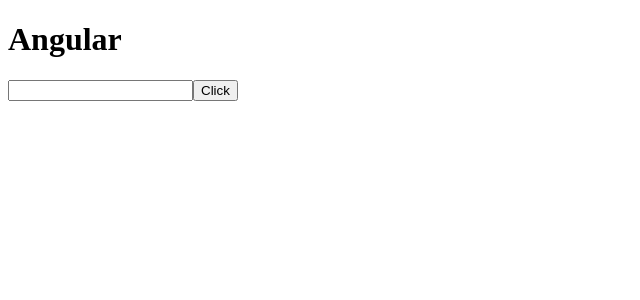
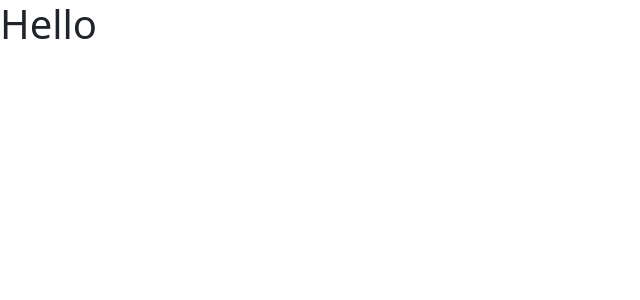
Before and after one commit to darskp/angular-learn, an Angular app: page / in a window 1280 px wide. Shown: the top 300 px of the page, without its empty margins (0-640 px from the left). Built offline with nearby package versions, Linux system fonts and the light colour scheme.

Commit message:
Component Template Syntax

```diff
--- a/src/app/app.component.html
+++ b/src/app/app.component.html
@@ -1,4 +1 @@
-<h1>{{componentName}}</h1>
-<h2>{{name}}</h2>
-<input type="text" name="name" id="name" (input)="getName($event)" [value]="name">
-<button (click)="handlClick()">Click</button>
+<h1>Hello</h1>
--- a/src/app/app.component.ts
+++ b/src/app/app.component.ts
@@ -1,24 +1,14 @@
 import { Component } from '@angular/core';
 import { RouterOutlet } from '@angular/router';
-
 @Component({
   selector: 'app-root',
   standalone: true,
   imports: [RouterOutlet],
   templateUrl: './app.component.html',
+  // template:
+  //   `<h1> hi</h1>`,
   styleUrl: './app.component.scss'
 })
 
 export class AppComponent {
-  componentName: string = "Angular";
-  name: string = "";
-
-  getName(e: any) {
-    console.log(e.target.value);
-    this.name = e.target.value;
-  }
-  handlClick() {
-   alert(this.name)
-  }
-
 }
--- a/src/index.html
+++ b/src/index.html
@@ -6,6 +6,8 @@
   <base href="/">
   <meta name="viewport" content="width=device-width, initial-scale=1">
   <link rel="icon" type="image/x-icon" href="favicon.ico">
+  <link rel="stylesheet" href="https://cdn.jsdelivr.net/npm/bootstrap@5.3.2/dist/css/bootstrap.min.css"
+    integrity="sha384-T3c6CoIi6uLrA9TneNEoa7RxnatzjcDSCmG1MXxSR1GAsXEV/Dwwykc2MPK8M2HN" crossorigin="anonymous">
 </head>
 <body>
   <app-root></app-root>
```
